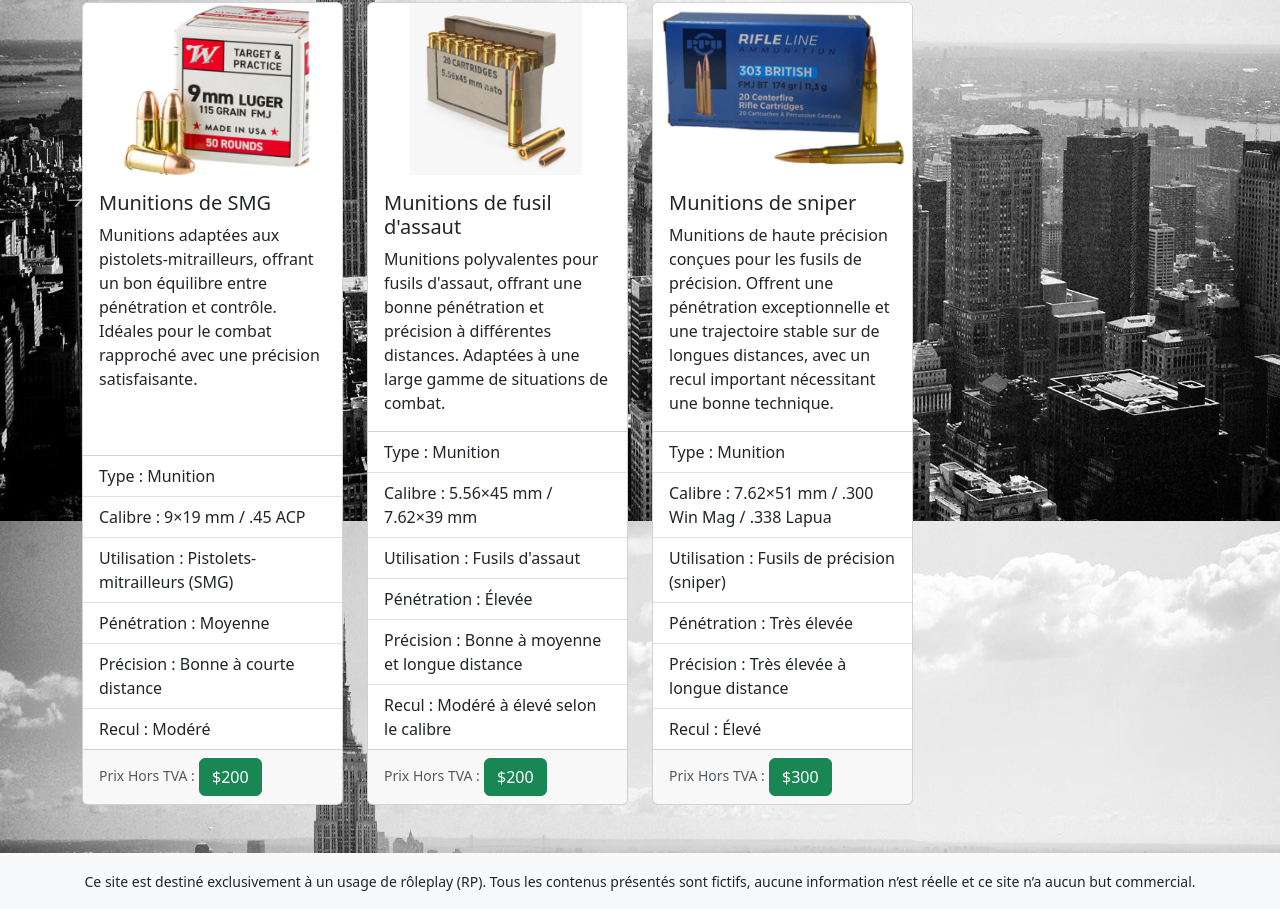
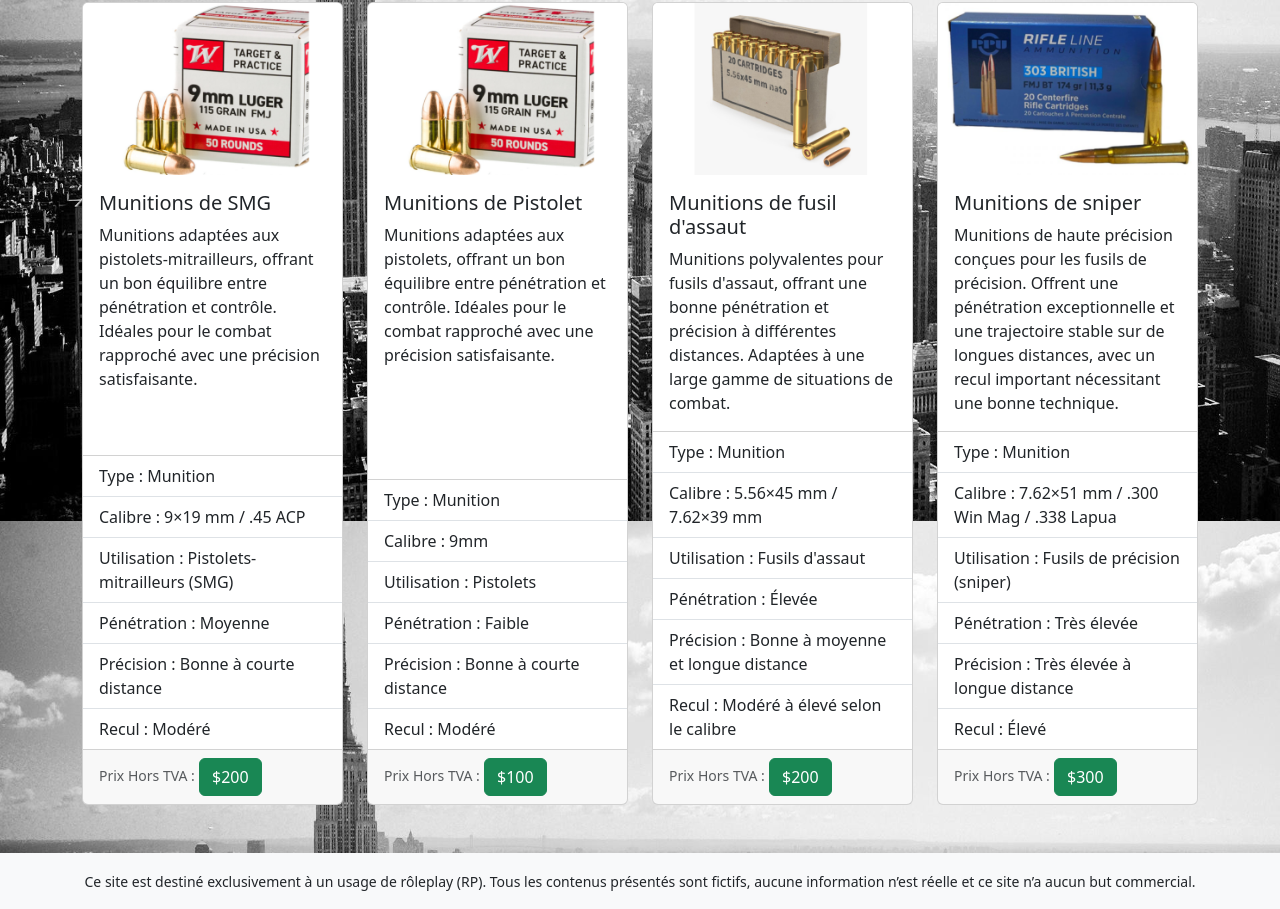
Before and after one commit to Dexsirko/Liberty-Arm, a plain HTML site: page other.html in a window 1280 px wide. Shown: the part 1079-1988 px from the top of the page. Drawn offline with nearby package versions, Linux system fonts and the light colour scheme.

Commit message:
Added Pistol Munitions

```diff
--- a/other.html
+++ b/other.html
@@ -206,7 +206,30 @@
                         </div>
                     </div>
                 </div>
-
+                <!-- Munitions de Pistolet -->
+                <div class="col">
+                    <div class="card h-100">
+                        <img src="munitions/smg.png" class="card-img-top" alt="Munitions de SMG">
+                        <div class="card-body">
+                            <h5 class="card-title">Munitions de Pistolet</h5>
+                            <p class="card-text">Munitions adaptées aux pistolets, offrant un bon équilibre
+                                entre pénétration et contrôle. Idéales pour le combat rapproché avec une précision
+                                satisfaisante.</p>
+                        </div>
+                        <ul class="list-group list-group-flush">
+                            <li class="list-group-item">Type : Munition</li>
+                            <li class="list-group-item">Calibre : 9mm</li>
+                            <li class="list-group-item">Utilisation : Pistolets</li>
+                            <li class="list-group-item">Pénétration : Faible</li>
+                            <li class="list-group-item">Précision : Bonne à courte distance</li>
+                            <li class="list-group-item">Recul : Modéré</li>
+                        </ul>
+                        <div class="card-footer">
+                            <small class="text-body-secondary">Prix Hors TVA :</small>
+                            <a class="btn btn-success text-center" href="commander.html">$100</a>
+                        </div>
+                    </div>
+                </div>
                 <!-- Munitions de fusil d'assaut -->
                 <div class="col">
                     <div class="card h-100">
@@ -282,4 +305,5 @@
         crossorigin="anonymous"></script>
 </body>
 
+
 </html>
```
